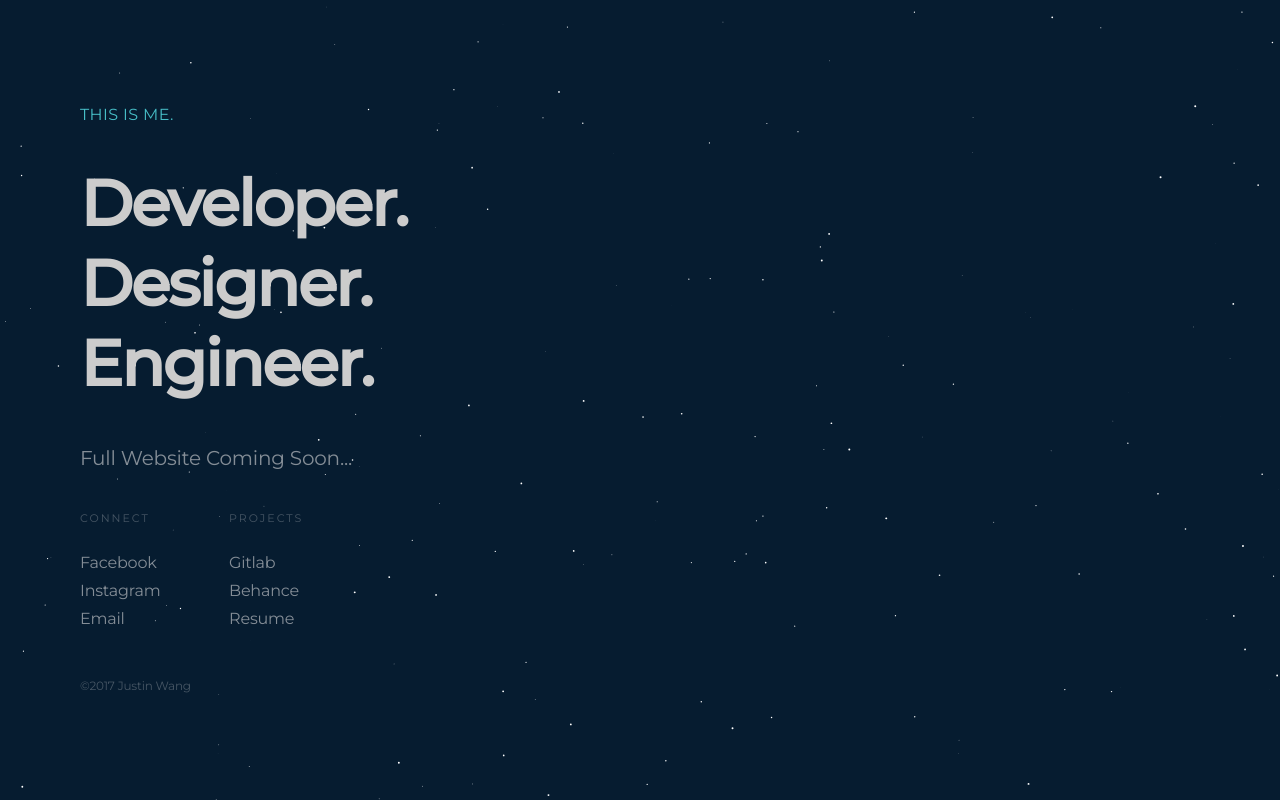
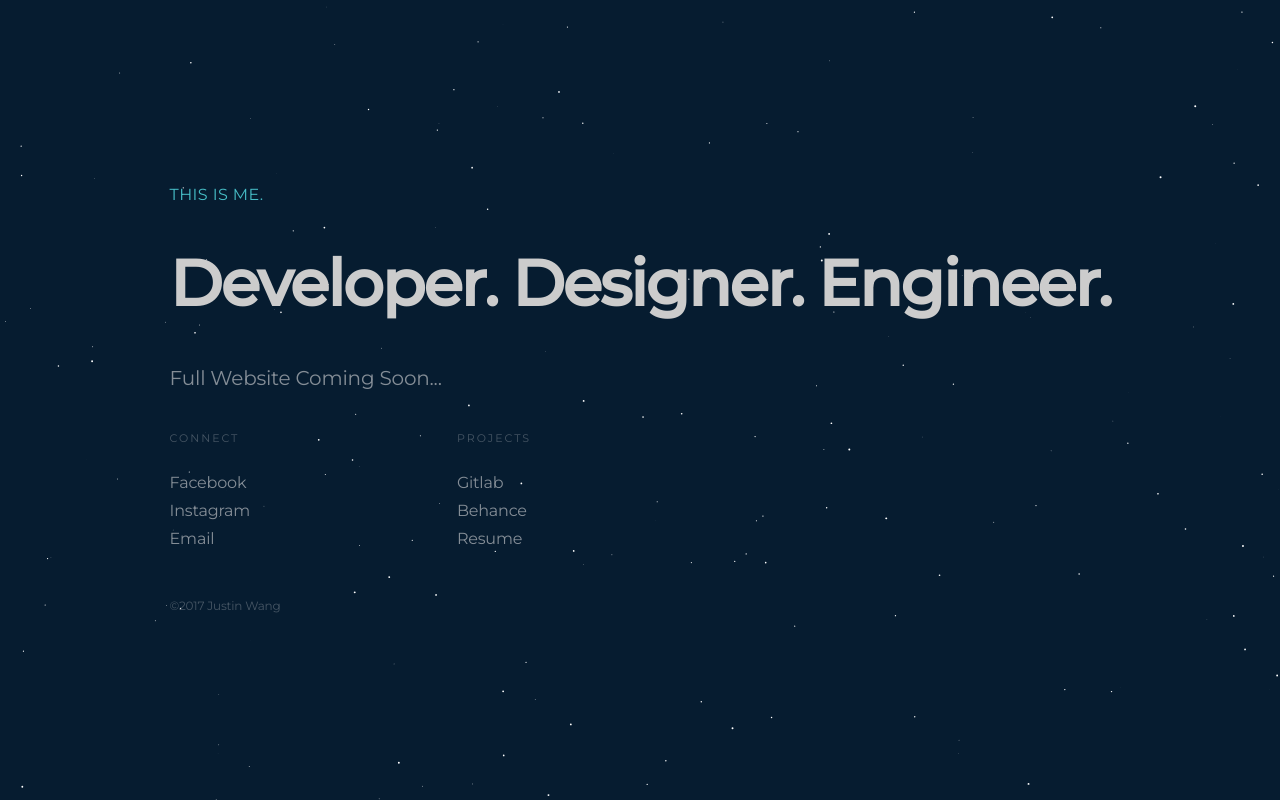
Before and after one commit to jxt-wang/personal-website, a plain HTML site: page index.html in a window 1280 px wide. Drawn offline with Linux system fonts and the light colour scheme.

Commit message:
Minor adjustments made to the center div.

```diff
--- a/css/style.css
+++ b/css/style.css
@@ -101,7 +101,7 @@ img.aligncenter {
 
 /* Content Div Container */
 .primary-container .content-container {
-  width: 50%;
+  width: 100vw;
   min-height: 100vh;
   display: -webkit-box;
   display: -ms-flexbox;
@@ -117,7 +117,7 @@ img.aligncenter {
 
 .primary-container .content-container .content-container-center {
   padding: 80px;
-  max-width: 640px;
+  max-width: 100vw;
   margin-top: auto;
   margin-bottom: auto;
 }
```
